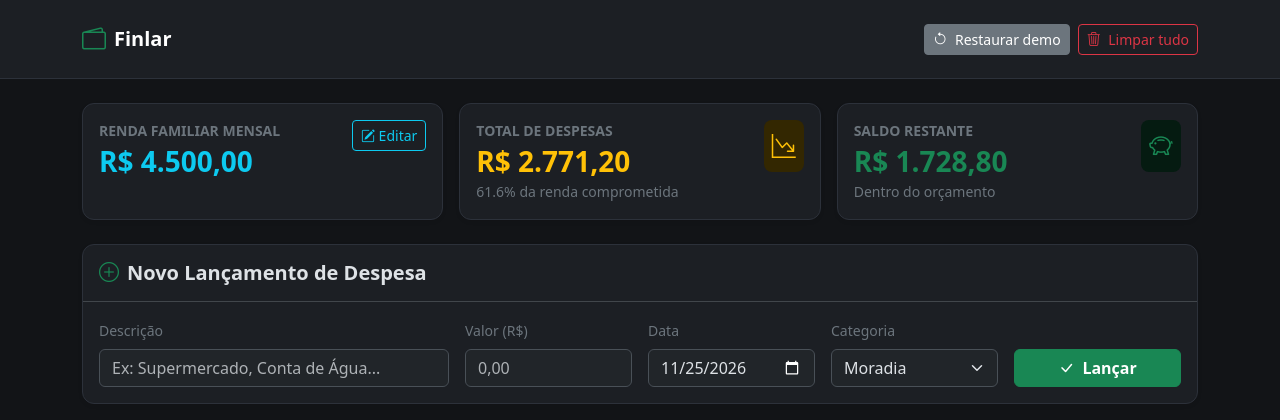
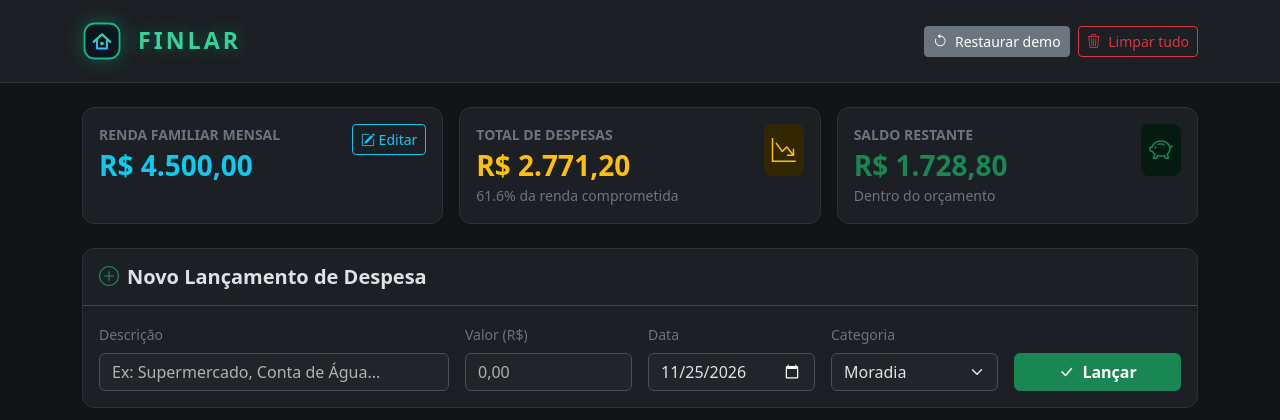
Before and after one commit to andersonsouzx/orcamento-familiar, a Flask app: page /dashboard in a window 1280 px wide. Shown: the top 420 px of the page. Run offline with Flask 3, Linux system fonts and the light colour scheme; data comes from the database, SQL or seed files in the repository.

Commit message:
correçoes 2

```diff
--- a/templates/index.html
+++ b/templates/index.html
@@ -30,6 +30,24 @@
         .table> :not(caption)>*>* {
             background-color: transparent;
         }
+
+        .brand-logo-text {
+            font-size: 1.45rem;
+            font-weight: 900;
+            letter-spacing: 3px;
+            color: #34d399;
+            text-shadow: 0 0 18px rgba(16, 185, 129, 0.45);
+            line-height: 1;
+        }
+
+        .brand-logo-sub {
+            font-size: 0.62rem;
+            font-weight: 600;
+            letter-spacing: 1.8px;
+            color: #94a3b8;
+            text-transform: uppercase;
+            margin-top: 3px;
+        }
     </style>
 </head>
 
@@ -38,9 +56,21 @@
     <!-- Barra Superior -->
     <nav class="navbar navbar-expand-lg mb-4 py-3">
         <div class="container">
-            <a class="navbar-brand fw-bold d-flex align-items-center gap-2" href="/">
-                <i class="bi bi-wallet2 text-success fs-4"></i>
-                <span>Finlar</span>
+            <a class="navbar-brand d-flex align-items-center gap-3 text-decoration-none" href="/"
+                title="Voltar à página inicial">
+                <svg width="40" height="40" viewBox="0 0 48 48" fill="none" xmlns="http://www.w3.org/2000/svg"
+                    style="filter: drop-shadow(0 0 10px rgba(16, 185, 129, 0.35));">
+                    <rect x="3" y="3" width="42" height="42" rx="12" fill="#0d1520" stroke="#10b981"
+                        stroke-width="2.2" />
+                    <path d="M14 25L24 16L34 25" stroke="#34d399" stroke-width="2.6" stroke-linecap="round"
+                        stroke-linejoin="round" />
+                    <path d="M18 23V33H30V23" stroke="#38bdf8" stroke-width="2.3" stroke-linecap="round"
+                        stroke-linejoin="round" />
+                    <circle cx="24" cy="27" r="2.2" fill="#34d399" />
+                </svg>
+                <div class="d-flex flex-column">
+                    <span class="brand-logo-text">FINLAR</span>
+                </div>
             </a>
             <div class="d-flex align-items-center gap-2">
                 <a href="/resetar" class="btn btn-sm btn-secondary" title="Voltar aos dados iniciais">
```
